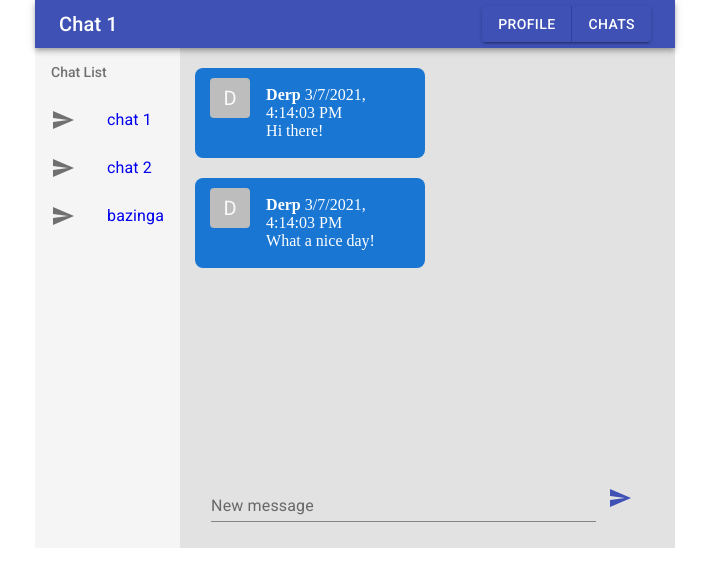
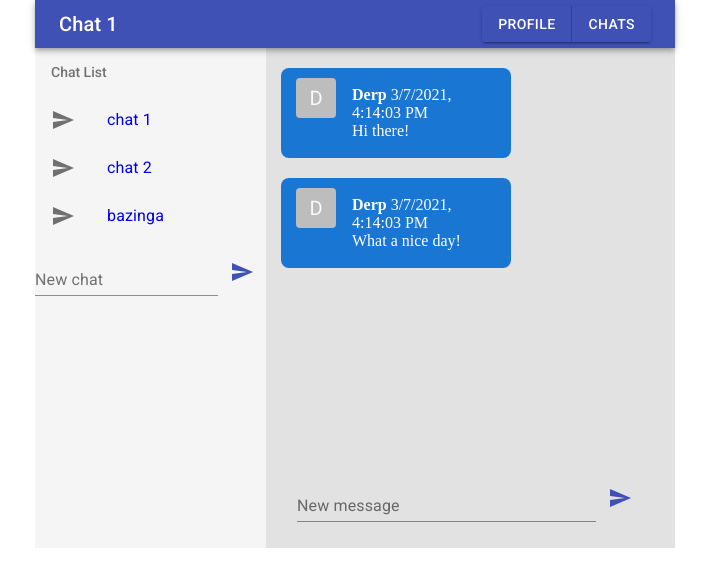
Before and after one commit to jakoloborodun/reactjs_basic, a React app in the folder lesson5_hw/: page / in a window 1280 px wide. Shown: the top 586 px of the page, without its empty margins (285-994 px from the left). Built offline with nearby package versions, Linux system fonts and the light colour scheme.

Commit message:
lesson5: Create the ability to add new chats.

```diff
--- a/lesson5_hw/src/components/ChatList/ChatList.jsx
+++ b/lesson5_hw/src/components/ChatList/ChatList.jsx
@@ -5,7 +5,9 @@ import {
   ListSubheader,
   ListItem,
   ListItemText,
-  ListItemIcon
+  ListItemIcon,
+  TextField,
+  Icon, IconButton
 } from '@material-ui/core';
 import SendIcon from '@material-ui/icons/Send';
 
@@ -16,13 +18,27 @@ class ChatList extends React.Component {
       { name: 'chat 1', id: 1 },
       { name: 'chat 2', id: 2 },
       { name: 'bazinga', id: 3 },
-    ]
+    ],
+    chatName: '',
+  };
+
+  addChat = () => {
+    const { chats } = this.state;
+
+    const lastChat = chats[chats.length - 1];
+    const chatId = lastChat.id + 1;
+
+    this.setState({
+      chats: [...chats, { name: this.state.chatName, id: chatId }],
+      chatName: '',
+    });
   };
 
   render() {
     const { chats = [] } = this.state;
 
     return (
+        <div className='chat-list'>
           <List
               component="nav"
               aria-labelledby="nested-list-subheader"
@@ -32,19 +48,44 @@ class ChatList extends React.Component {
                 </ListSubheader>
               }
           >
-          {chats.map((chat, index) => (
+            { chats.map((chat, index) => (
                 <Link key={ index } to={ `/chat/${ chat.id }` }
                       style={ { textDecoration: 'none' } }>
                   <ListItem button>
                     <ListItemIcon>
-                    <SendIcon />
+                      <SendIcon/>
                     </ListItemIcon>
-                  <ListItemText primary={chat.name} />
+                    <ListItemText primary={ chat.name }/>
                   </ListItem>
                 </Link>
-          ))}
+            )) }
 
           </List>
+          <div className='new-chat'>
+            <TextField
+                value={ this.state.chatName }
+                label='New chat'
+                onChange={ (event) =>
+                    this.setState({
+                      chatName: event.target.value,
+                    })
+                }
+                onKeyDown={ (event) => {
+                  if (event.key === 'Enter') {
+                    this.addChat();
+                  }
+                } }
+            />
+            <IconButton
+                color='primary'
+                variant='contained'
+                onClick={ this.addChat }
+            >
+              <Icon>send</Icon>
+            </IconButton>
+          </div>
+
+        </div>
     );
   }
 }
--- a/lesson5_hw/src/components/Header/Header.jsx
+++ b/lesson5_hw/src/components/Header/Header.jsx
@@ -17,7 +17,6 @@ const styles = {
 class _Header extends Component {
   render() {
     const { classes } = this.props;
-    console.log(classes);
 
     return (
         <AppBar position="static">
--- a/lesson5_hw/src/components/Layout/Layout.jsx
+++ b/lesson5_hw/src/components/Layout/Layout.jsx
@@ -21,7 +21,6 @@ class _Layout extends Component {
     let currentChat = match.params.chatId
         ? parseInt(match.params.chatId, 10)
         : chatId;
-    console.log(match, chatId);
 
     return (
         <div className="layout">
--- a/lesson5_hw/src/components/Messages/MessageField.jsx
+++ b/lesson5_hw/src/components/Messages/MessageField.jsx
@@ -45,12 +45,13 @@ class MessageField extends Component {
 
   sendMessage = (message, author) => {
     const { currentChat } = this.props;
+    const prevMessages = this.state.messages[currentChat] || [];
 
     this.setState({
       messages: {
         ...this.state.messages,
         [currentChat]: [
-          ...this.state.messages[currentChat],
+          ...prevMessages,
           {
             text: message,
             author: author,
@@ -64,9 +65,8 @@ class MessageField extends Component {
 
   componentDidUpdate(prevProps, prevState, snapshot) {
     const { currentChat } = this.props;
-
-    if (prevState.messages[currentChat].length < this.state.messages[currentChat].length
-        && this.state.messages[currentChat][this.state.messages[currentChat].length - 1].author === 'Derp') {
+    if (prevState.messages[currentChat]?.length < this.state.messages[currentChat]?.length
+        && this.state.messages[currentChat][this.state.messages[currentChat]?.length - 1].author === 'Derp') {
       setTimeout(() => {
         this.sendMessage('go away! I am just robot', 'Bot');
       }, 1000);
```
Lines whose indentation alone changed are shown as unchanged.
